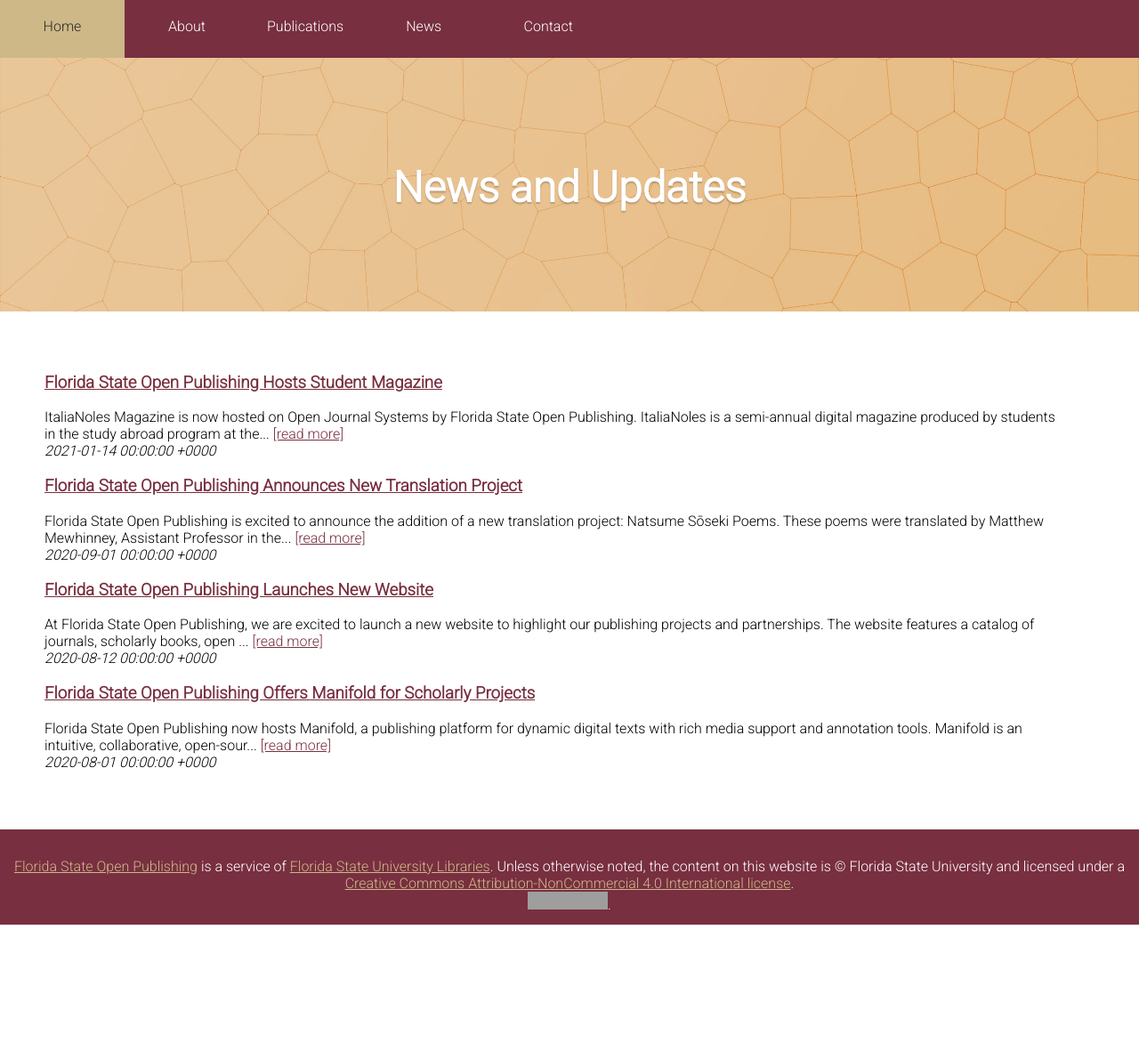
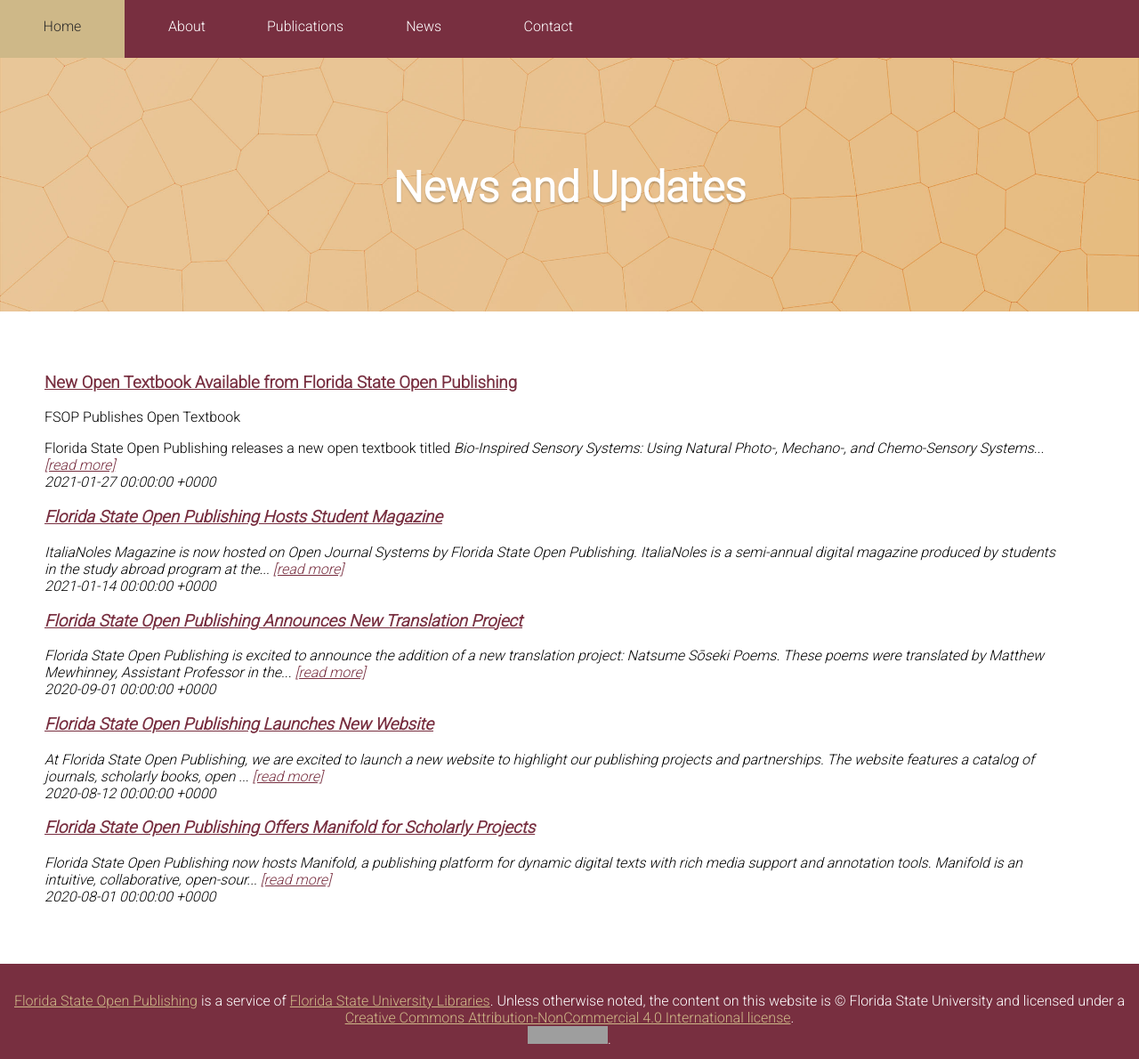
Before and after one commit to fsulibpub/fsulibpub.github.io, a Jekyll site: the page built from news.md, in a window 1280 px wide and 1190 px high. Shown: the whole window at 89% size. Built offline with Jekyll 4.4.1, drawn with Linux system fonts in a browser that asks for light colours; grey boxes are pictures that could not be loaded.

Commit message:
Update 2021-01-27_oerBioSenSys.md

```diff
--- a/_news/2021-01-27_oerBioSenSys.md
+++ b/_news/2021-01-27_oerBioSenSys.md
@@ -1,3 +1,9 @@
+---
+layout: default
+title: "New Open Textbook Available from Florida State Open Publishing"
+date: 2021-01-27
+permalink: /news/2021-01-27_oerBioSenSys/
+---
 FSOP Publishes Open Textbook
 
 Florida State Open Publishing releases a new open textbook titled *Bio-Inspired Sensory Systems: Using Natural Photo-, Mechano-, and Chemo-Sensory Systems for Design Inspiration* by Florida State University Panama City faculty member Dr. Geoffrey Brooks. The textbook introduces concepts and designs related to bio-inspired sensory systems. The book is available on Manifold and as a PDF download.
```
